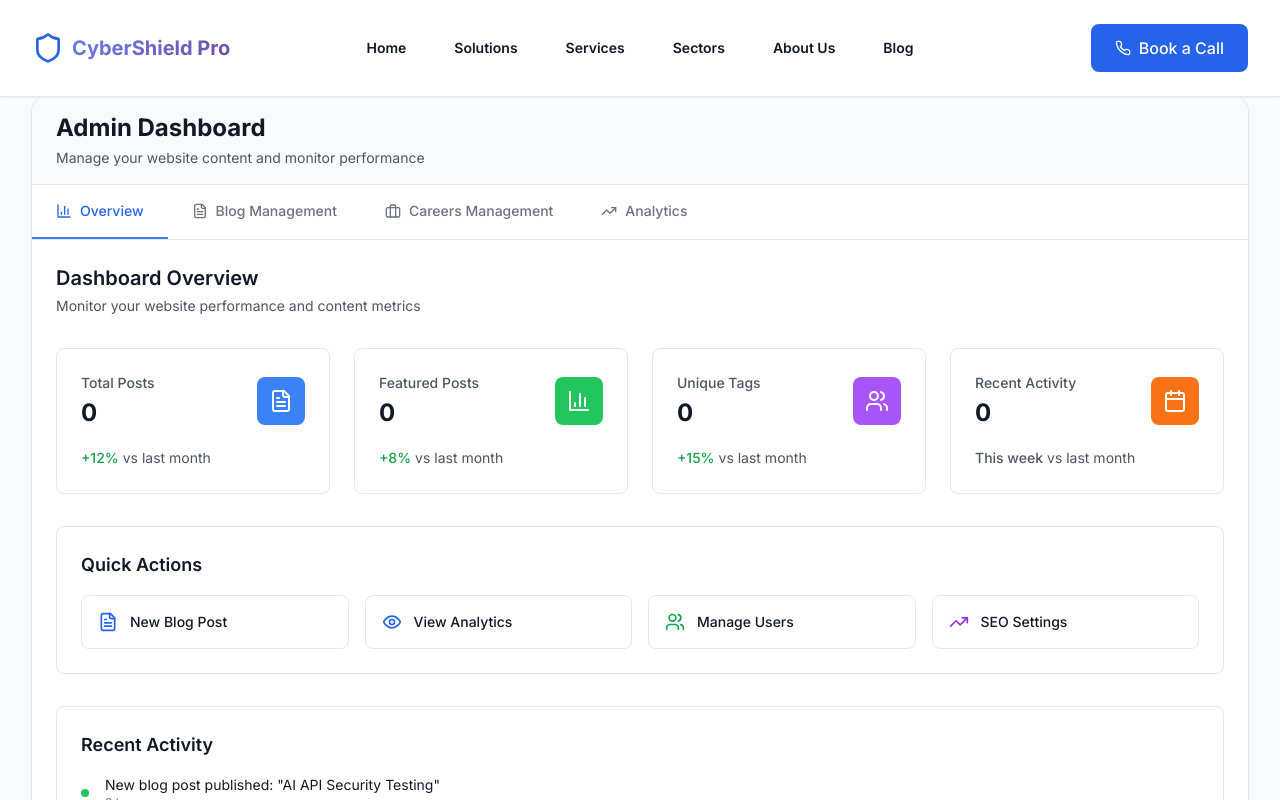
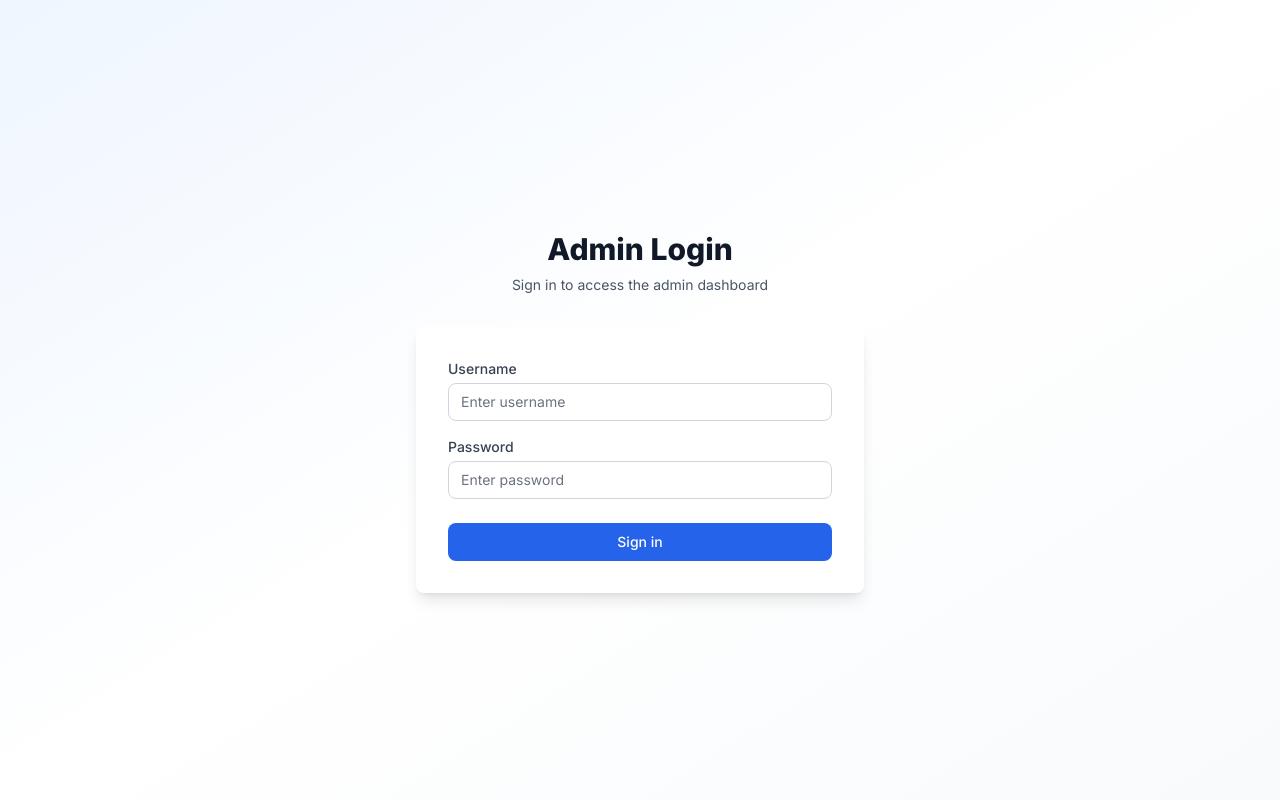
Before and after one commit to mitulkalsariya/newweb, a Next.js app: page /admin in a window 1280 px wide. Shown: the top 800 px of the page. Built offline with nearby package versions, Linux system fonts and the light colour scheme.

Commit message:
Add authentication to admin page - require login before access

```diff
--- a/src/app/admin/page.tsx
+++ b/src/app/admin/page.tsx
@@ -1,20 +1,191 @@
-import { Metadata } from 'next'
+'use client'
+
+import { useState, useEffect } from 'react'
 import Header from '@/components/layout/Header'
 import Footer from '@/components/layout/Footer'
 import AdminDashboard from '@/components/admin/AdminDashboard'
-
-export const metadata: Metadata = {
-  title: 'Admin Dashboard - CyberShield Pro',
-  description: 'Admin dashboard for managing blog posts and website content.',
-}
+import VAPTReportManager from '@/components/admin/VAPTReportManager'
 
 export default function AdminPage() {
+  const [isAuthenticated, setIsAuthenticated] = useState(false)
+  const [isLoading, setIsLoading] = useState(true)
+  const [username, setUsername] = useState('')
+  const [password, setPassword] = useState('')
+  const [error, setError] = useState('')
+  const [isLoggingIn, setIsLoggingIn] = useState(false)
+
+  useEffect(() => {
+    // Check if user is already logged in
+    const token = localStorage.getItem('admin_token')
+    if (token) {
+      verifyToken(token)
+    } else {
+      setIsLoading(false)
+    }
+  }, [])
+
+  const verifyToken = async (token: string) => {
+    try {
+      const response = await fetch('/api/admin/auth/verify', {
+        headers: {
+          'Authorization': `Bearer ${token}`
+        }
+      })
+
+      if (response.ok) {
+        setIsAuthenticated(true)
+      } else {
+        localStorage.removeItem('admin_token')
+      }
+    } catch (error) {
+      localStorage.removeItem('admin_token')
+    } finally {
+      setIsLoading(false)
+    }
+  }
+
+  const handleLogin = async (e: React.FormEvent) => {
+    e.preventDefault()
+    setError('')
+    setIsLoggingIn(true)
+
+    try {
+      const response = await fetch('/api/admin/auth/login', {
+        method: 'POST',
+        headers: {
+          'Content-Type': 'application/json'
+        },
+        body: JSON.stringify({ username, password })
+      })
+
+      const data = await response.json()
+
+      if (response.ok) {
+        localStorage.setItem('admin_token', data.token)
+        setIsAuthenticated(true)
+      } else {
+        setError(data.error || 'Login failed')
+      }
+    } catch (error) {
+      setError('Connection error. Please try again.')
+    } finally {
+      setIsLoggingIn(false)
+    }
+  }
+
+  const handleLogout = () => {
+    localStorage.removeItem('admin_token')
+    setIsAuthenticated(false)
+    setUsername('')
+    setPassword('')
+  }
+
+  if (isLoading) {
+    return (
+      <div className="min-h-screen bg-gray-50 flex items-center justify-center">
+        <div className="text-center">
+          <div className="animate-spin rounded-full h-12 w-12 border-b-2 border-primary-600 mx-auto"></div>
+          <p className="mt-4 text-gray-600">Loading...</p>
+        </div>
+      </div>
+    )
+  }
+
+  if (!isAuthenticated) {
+    return (
+      <div className="min-h-screen bg-gradient-to-br from-primary-50 via-white to-secondary-50 flex items-center justify-center py-12 px-4 sm:px-6 lg:px-8">
+        <div className="max-w-md w-full space-y-8">
+          <div>
+            <h2 className="mt-6 text-center text-3xl font-extrabold text-gray-900">
+              Admin Login
+            </h2>
+            <p className="mt-2 text-center text-sm text-gray-600">
+              Sign in to access the admin dashboard
+            </p>
+          </div>
+          <form className="mt-8 space-y-6 bg-white p-8 rounded-lg shadow-lg" onSubmit={handleLogin}>
+            {error && (
+              <div className="rounded-md bg-red-50 p-4">
+                <div className="flex">
+                  <div className="ml-3">
+                    <h3 className="text-sm font-medium text-red-800">{error}</h3>
+                  </div>
+                </div>
+              </div>
+            )}
+            <div className="space-y-4">
+              <div>
+                <label htmlFor="username" className="block text-sm font-medium text-gray-700">
+                  Username
+                </label>
+                <input
+                  id="username"
+                  name="username"
+                  type="text"
+                  required
+                  value={username}
+                  onChange={(e) => setUsername(e.target.value)}
+                  className="mt-1 appearance-none relative block w-full px-3 py-2 border border-gray-300 placeholder-gray-500 text-gray-900 rounded-lg focus:outline-none focus:ring-primary-500 focus:border-primary-500 focus:z-10 sm:text-sm"
+                  placeholder="Enter username"
+                />
+              </div>
+              <div>
+                <label htmlFor="password" className="block text-sm font-medium text-gray-700">
+                  Password
+                </label>
+                <input
+                  id="password"
+                  name="password"
+                  type="password"
+                  required
+                  value={password}
+                  onChange={(e) => setPassword(e.target.value)}
+                  className="mt-1 appearance-none relative block w-full px-3 py-2 border border-gray-300 placeholder-gray-500 text-gray-900 rounded-lg focus:outline-none focus:ring-primary-500 focus:border-primary-500 focus:z-10 sm:text-sm"
+                  placeholder="Enter password"
+                />
+              </div>
+            </div>
+
+            <div>
+              <button
+                type="submit"
+                disabled={isLoggingIn}
+                className="group relative w-full flex justify-center py-2 px-4 border border-transparent text-sm font-medium rounded-lg text-white bg-primary-600 hover:bg-primary-700 focus:outline-none focus:ring-2 focus:ring-offset-2 focus:ring-primary-500 disabled:opacity-50 disabled:cursor-not-allowed"
+              >
+                {isLoggingIn ? 'Signing in...' : 'Sign in'}
+              </button>
+            </div>
+          </form>
+        </div>
+      </div>
+    )
+  }
+
   return (
     <div className="min-h-screen bg-gray-50">
       <Header />
 
-      <main className="py-24">
-        <div className="mx-auto max-w-7xl px-6 lg:px-8">
+      {/* Admin Header */}
+      <div className="bg-white shadow">
+        <div className="mx-auto max-w-7xl px-6 py-4 lg:px-8">
+          <div className="flex items-center justify-between">
+            <h1 className="text-2xl font-bold text-gray-900">Admin Dashboard</h1>
+            <button
+              onClick={handleLogout}
+              className="px-4 py-2 text-sm font-medium text-gray-700 bg-white border border-gray-300 rounded-lg hover:bg-gray-50"
+            >
+              Logout
+            </button>
+          </div>
+        </div>
+      </div>
+
+      <main className="py-12">
+        <div className="mx-auto max-w-7xl px-6 lg:px-8 space-y-8">
+          {/* VAPT Report Manager */}
+          <VAPTReportManager />
+
+          {/* Other Admin Components */}
           <AdminDashboard />
         </div>
       </main>
```
